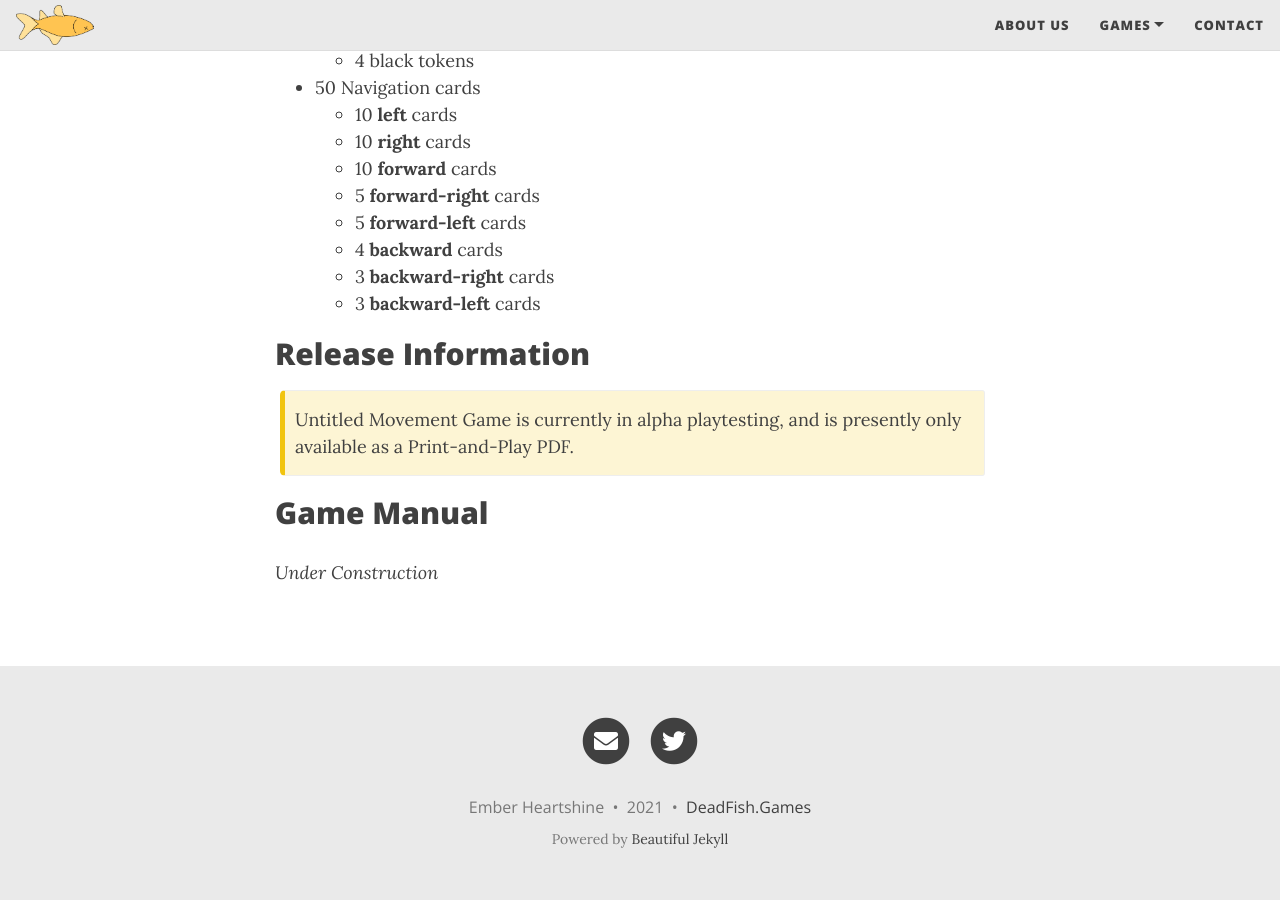
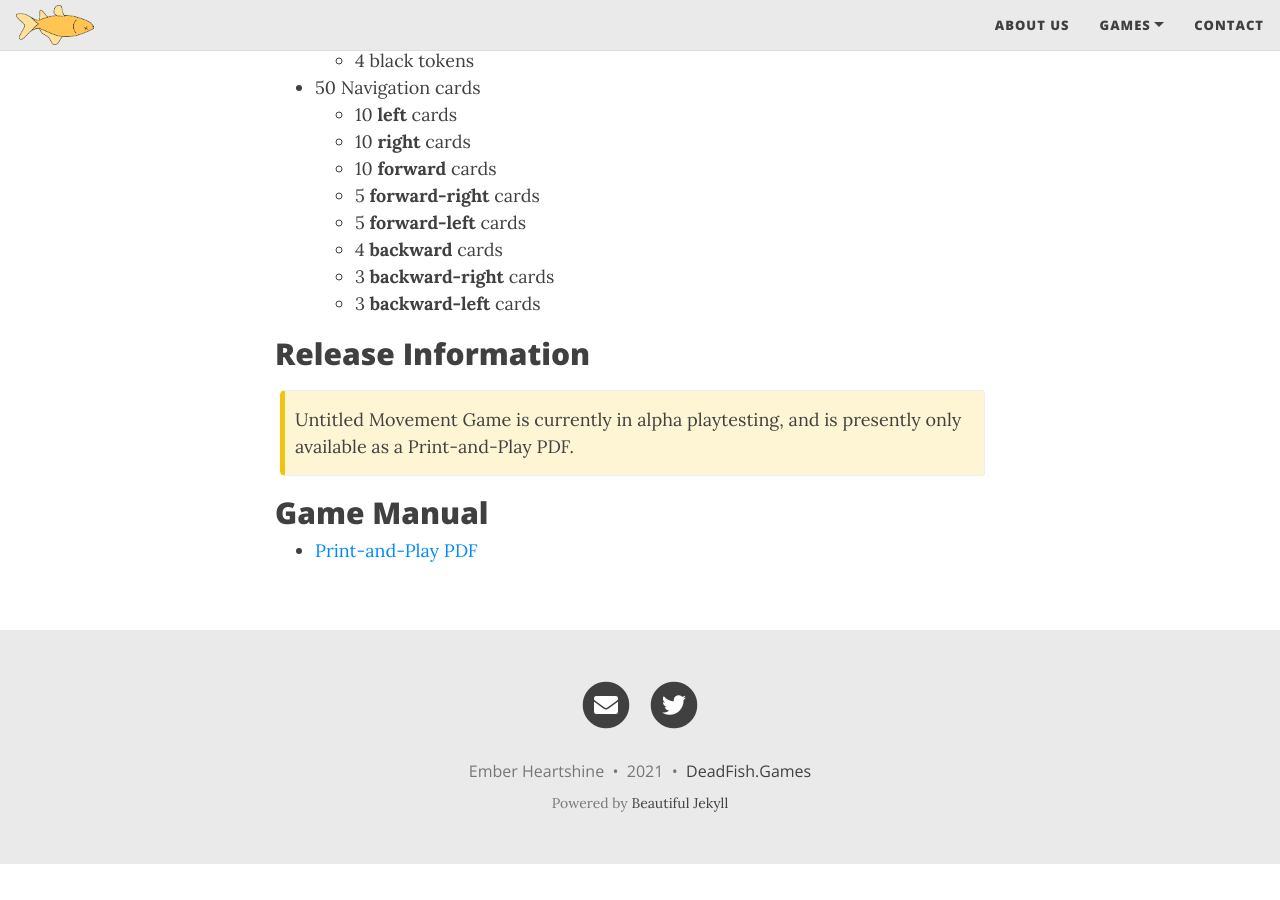
Before and after one commit to Dead-Fish-Games/deadfish.games, a Jekyll site: the page built from umg.md, in a window 1280 px wide and 900 px high, scrolled down 1214 px. Built offline with Jekyll 4.4.1, drawn with Linux system fonts in a browser that asks for light colours; nearby versions of some CDN libraries; after the commit the page ends 2078 px from its top, so only the background shows below that.

Commit message:
umg manual

```diff
--- a/umg.md
+++ b/umg.md
@@ -45,4 +45,4 @@ Untitled Movement Game is currently in alpha playtesting, and is presently only
 
 ## Game Manual
 
-*Under Construction*
+- [Print-and-Play PDF](/assets/pdf/Untitled%20Movement%20Game_PnP-alpha.pdf)
```
Also changed, not shown: 1 other file.
